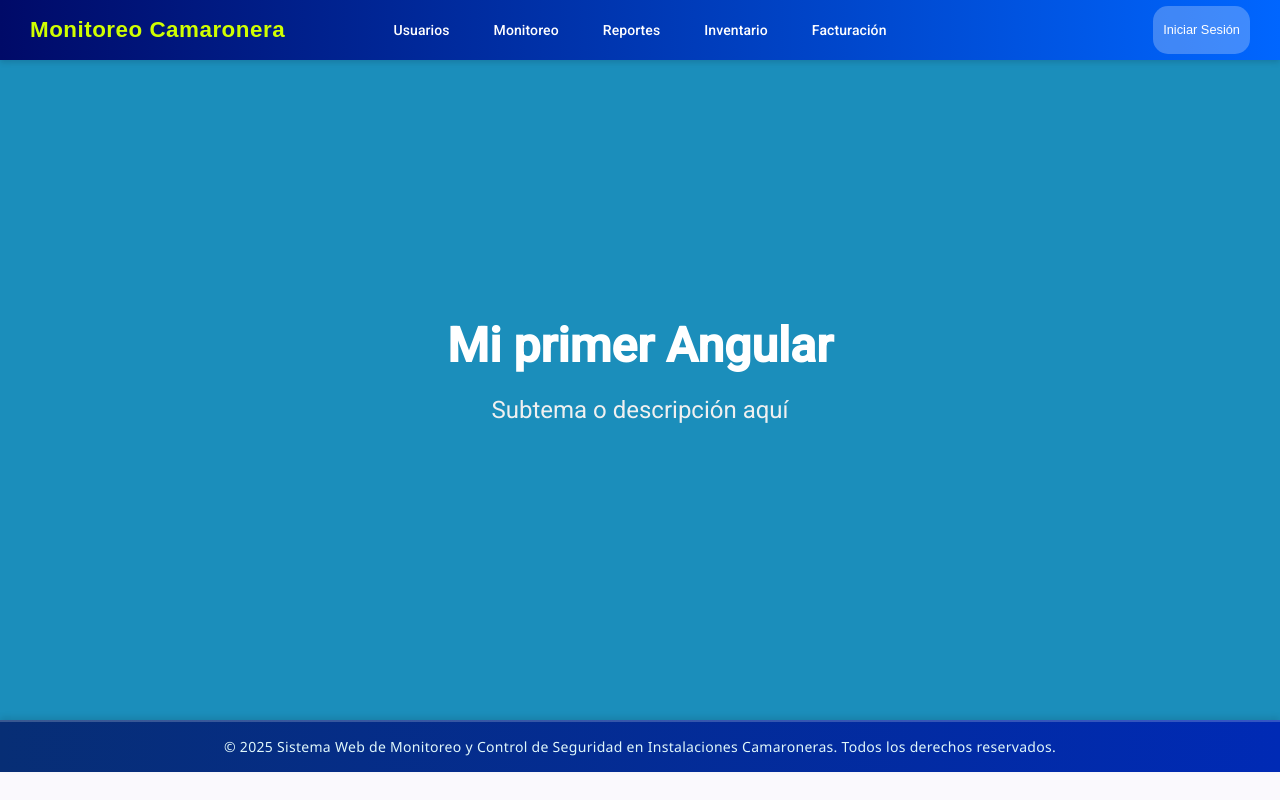
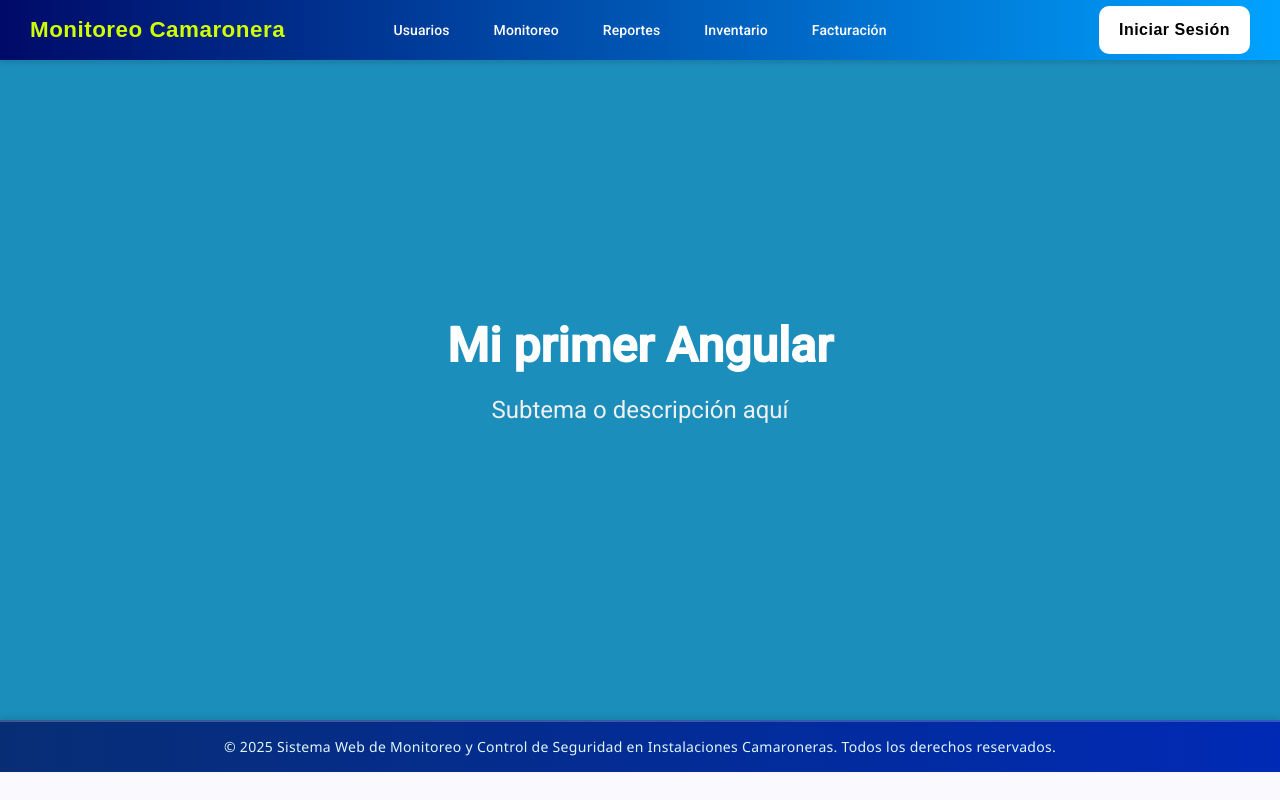
Before and after one commit to Jeanferx/Proyecto-BASE-, an Angular app: page / in a window 1280 px wide. Built offline with nearby package versions, Linux system fonts and the light colour scheme.

Commit message:
styles(menu)
Cambios de ultimo momento al menu

```diff
--- a/src/app/menu/menu.css
+++ b/src/app/menu/menu.css
@@ -2,7 +2,7 @@
     display: flex;
     align-items: center;
     justify-content: center;
-    background: linear-gradient(90deg, #000a68, #0066ff);
+    background: linear-gradient(90deg, #000a68, #00a2ff);
     color: white;
     padding: 10px 30px;
     font-family: 'Poppins', sans-serif;
@@ -45,12 +45,15 @@
 
 /* Botón de login pequeño y elegante */
 .login-button {
-    background-color: rgba(255, 255, 255, 0.25);
-    color: white !important;
-    border-radius: 15px;
-    font-size: 0.8rem;
-    padding: 3px 10px;
-    line-height: 1;
+    background-color: #ffffff;
+    color: #000000;
+    border: none;
+    padding: 10px 20px;
+    border-radius: 10px;
+    font-weight: bold;
+    font-size: 16px;
+    letter-spacing: 0.5px;
+    cursor: pointer;
     transition: all 0.3s ease;
 }
 
```
